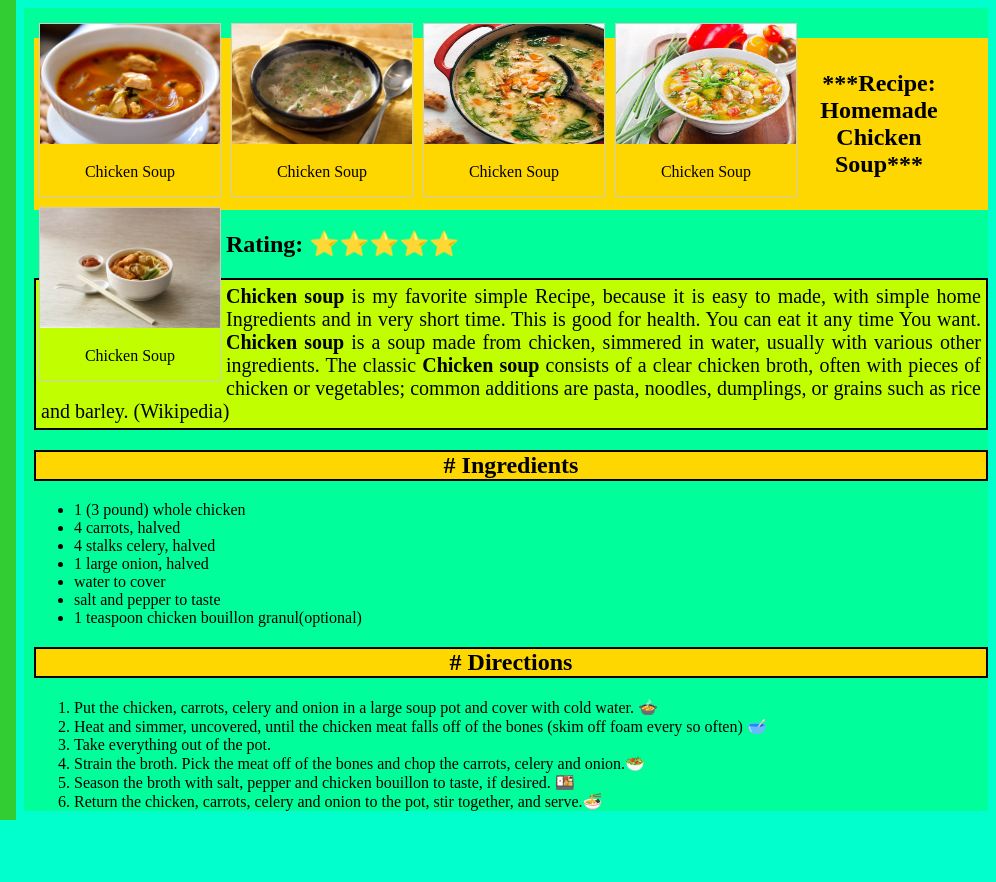
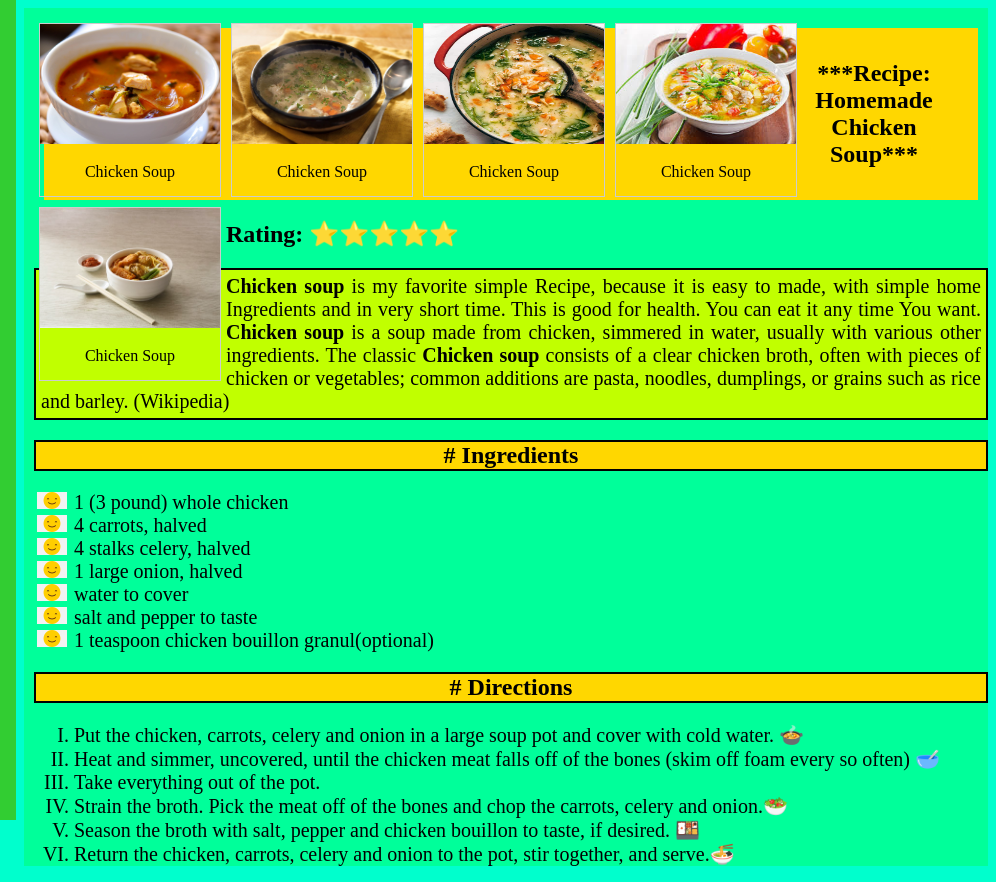
Before and after one commit to recervictory/Pirple-HtmlCSSCourse, a plain HTML site: page index.html in a window 1280 px wide. Shown: the full height of the page, 284-1280 px from the left. Before the commit the page ends 827 px from the top, so only its background shows below. Drawn offline with Linux system fonts and the light colour scheme.

Commit message:
Homework #5: Classes and IDs

```diff
--- a/index.html
+++ b/index.html
@@ -63,7 +63,7 @@
 	<h2 id ="ingredients"># Ingredients</h2>
 
 
-	<ul>
+	<ul class="uol" >
 		<li>1 (3 pound) whole chicken</li>
 		<li>4 carrots, halved</li>
 		<li>4 stalks celery, halved</li>
@@ -74,7 +74,7 @@
 	</ul>
 	<h2 id = "direction" ># Directions</h2>
 	<!-- MY favorite Direction in Ordred List -->
-	<ol>
+	<ol class="ols">
 		<li>Put the chicken, carrots, celery and onion in a large soup pot and cover with cold water. 🍲 </li>
     <li>Heat and simmer, uncovered,
 			until the chicken meat falls off of the bones (skim off foam every so often) 🥣</li>
@@ -91,7 +91,7 @@
 
 <div class="sidenav">
   <h2># Recipe Around the World</h2>
-  <ol>
+  <ol class="order_list">
     <li><a href="">Mustard-stuffed chicken</a>
       <ul>
         <li><img src="https://www.bbcgoodfood.com/sites/default/files/styles/teaser_item/public/user-collections/my-colelction-image/2015/12/recipe-image-legacy-id--1274488_8.jpg?itok=pBzCMqEL" width="110" height="110"></li>
--- a/style.css
+++ b/style.css
@@ -34,6 +34,7 @@ body {
   text-align: center;
   background: #ffd700;
   padding: 2rem;
+  margin: 10px
 }
 
 #ingredients {
@@ -68,3 +69,13 @@ div.desc {
   padding: 15px;
   text-align: center;
 }
+
+ul.uol {
+  list-style: url('images/sms.png');
+  font-size: 20px;
+}
+
+ol.ols li {
+  list-style-type: upper-roman;
+  font-size: 20px;
+}
```
Also changed, not shown: images/Homework #5.txt (added), images/sm.png (added), images/sms.png (added).
